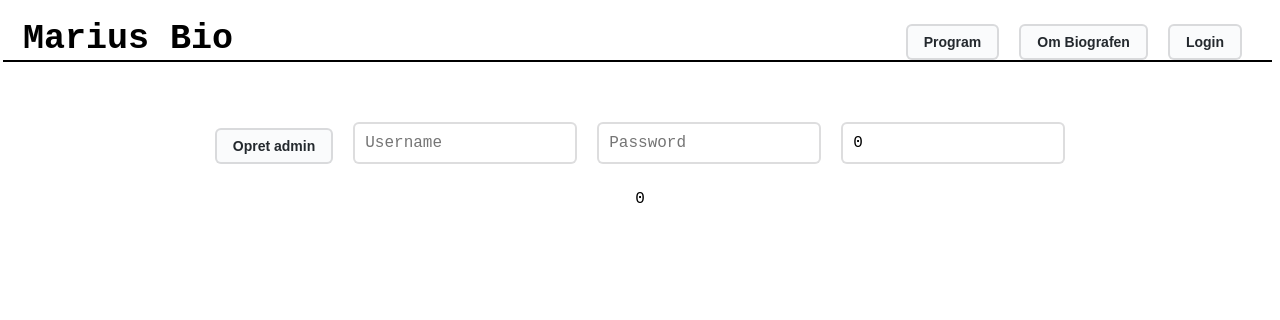
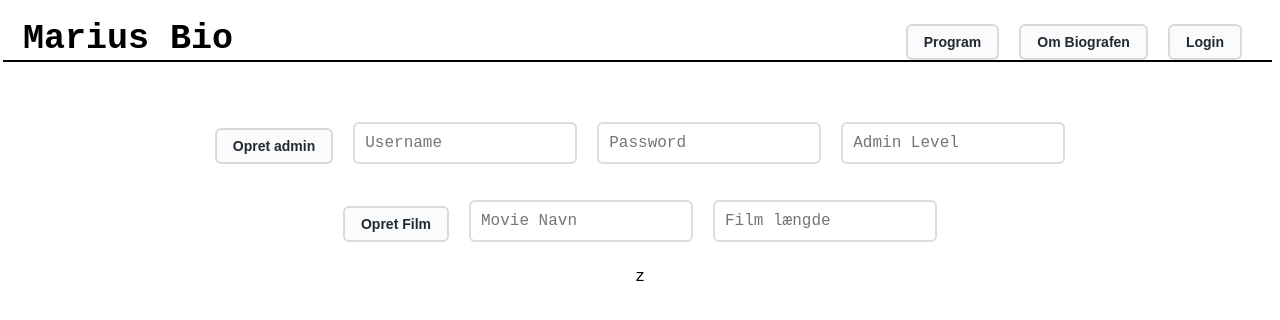
Before and after one commit to F0gsler/BiografProjektSkole, a React app in the folder frontend/: page /admin in a window 1280 px wide. Shown: the top 320 px of the page. Built offline with nearby package versions, Linux system fonts and the light colour scheme; no server answers; the HTML template or start-up script is replaced by a standard one.

Commit message:
FE Change

```diff
--- a/frontend/src/Components/Navbar.jsx
+++ b/frontend/src/Components/Navbar.jsx
@@ -21,8 +21,8 @@ export default function Navbar() {
         <button id="CommonButton" onClick={() => navigate('/about')}>Om Biografen</button>
         {bruger ? (
           <>
+            <button id="CommonButton" onClick={handleLogout}>Log ud</button>
             <span>Hej {bruger.username}</span>
-            <button id="CommonButton" onClick={handleLogout}>Log ud</button>
           </>
         ) : (
           <button id="CommonButton" onClick={() => navigate('/login')}>Login</button>
--- a/frontend/src/Page/Admin.jsx
+++ b/frontend/src/Page/Admin.jsx
@@ -8,13 +8,16 @@ export default function Admin() {
   const [besked, setBesked] = useState('')
   const [username, setUsername] = useState('')
   const [password, setPassword] = useState('')
-  const [adminLevel, setAdminLevel] = useState(0)
+  const [adminLevel, setAdminLevel] = useState('')
+  const [movieName, setMovienName] = useState('')
+  const [movieDuration, setMovieDuration] = useState('')
+
+
 
   // Create Admin User
-  const CAUCALL = "createAdminUser"
   const createAdminUser = async () => {
     try {
-      const res = await fetch(`/api/Admin/${CAUCALL}`, {
+      const res = await fetch(`/api/Admin/createAdminUser`, {
         method: 'POST',
         headers: { 'Content-Type': 'application/json' },
         body: JSON.stringify({
@@ -30,11 +33,29 @@ export default function Admin() {
       setBesked(`Fejl: ${err.message}`)
     }
   }
+    const createMovie = async () => {
+    try {
+      const res = await fetch(`/api/Movie/CreateMovie`, {
+        method: 'POST',
+        headers: { 'Content-Type': 'application/json' },
+        body: JSON.stringify({
+          moviename: movieName,
+          movieduration: movieDuration,
+        }),
+      })
+
+      const data = await res.json()
+      setBesked(`Oprettet: ${data.username}`)
+    } catch (err) {
+      setBesked(`Fejl: ${err.message}`)
+    }
+  }
 
   return (
     <>
       <Navbar />
       <div className="CommonContent">
+        <div>
           <button id="CommonButton" onClick={createAdminUser}>Opret admin</button>
           <input id="inputContent" type="text" value={username} onChange={(e) => setUsername(e.target.value)} placeholder="Username" />
           <input id="inputContent" type="password" value={password} onChange={(e) => setPassword(e.target.value)} placeholder="Password" />
@@ -42,7 +63,17 @@ export default function Admin() {
           <p>{username}</p>
           <p>{password}</p>
           <p>{adminLevel}</p>
-
+        </div>
+        <div>
+          <button id="CommonButton" onClick={createMovie}>Opret Film</button>
+          <input id="inputContent" type="text" value={movieName} onChange={(e) => setMovienName(e.target.value)} placeholder="Movie Navn" />
+          <input id="inputContent" type="number" value={movieDuration} onChange={(e) => setMovieDuration(e.target.value)} placeholder="Film længde" />
+          <p>{movieName}</p>
+          <p>{movieDuration}</p>
+        </div>
+        <div>
+z
+        </div>
       </div>
     </>
   )
--- a/frontend/src/Page/Login.jsx
+++ b/frontend/src/Page/Login.jsx
@@ -26,7 +26,6 @@ export default function Login() {
     } catch (err) {
       setBesked(`Fejl: ${err.message}`)
     }
-    setcreateUserState(!createUserState)
   }
 
   function handleClick() {
--- a/frontend/src/Page/Program.jsx
+++ b/frontend/src/Page/Program.jsx
@@ -29,7 +29,7 @@ export default function Program() {
     <div key={movie.movieId} className="MovieCard">
     <h2>{movie.movieName}</h2>
     <p>{movie.movieDuration} min</p>
-    <button className="CommonButton" onClick={() => navigate(`/payment/${movie.movieId}`)}>
+    <button id="CommonButton" onClick={() => navigate(`/payment/${movie.movieId}`)}>
       Se film
     </button>
           <div>
```
Lines whose indentation alone changed are shown as unchanged.
